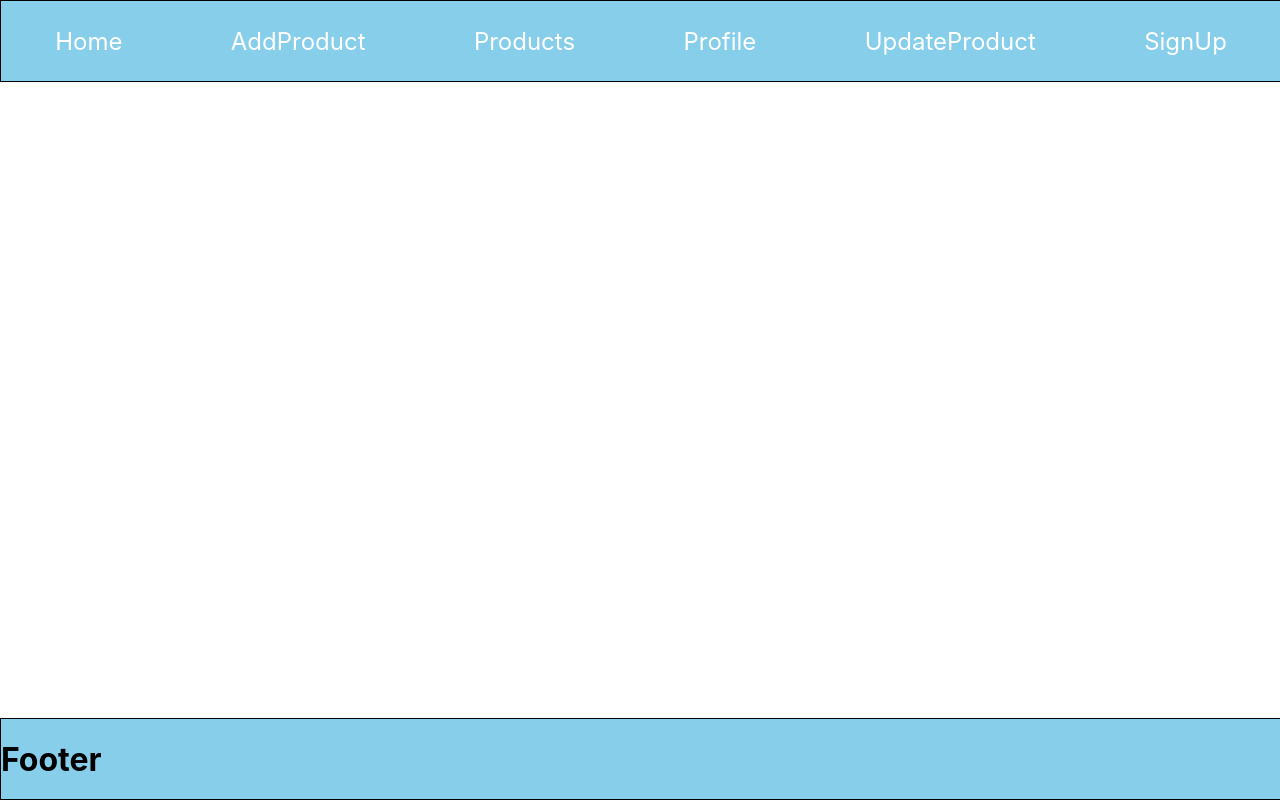
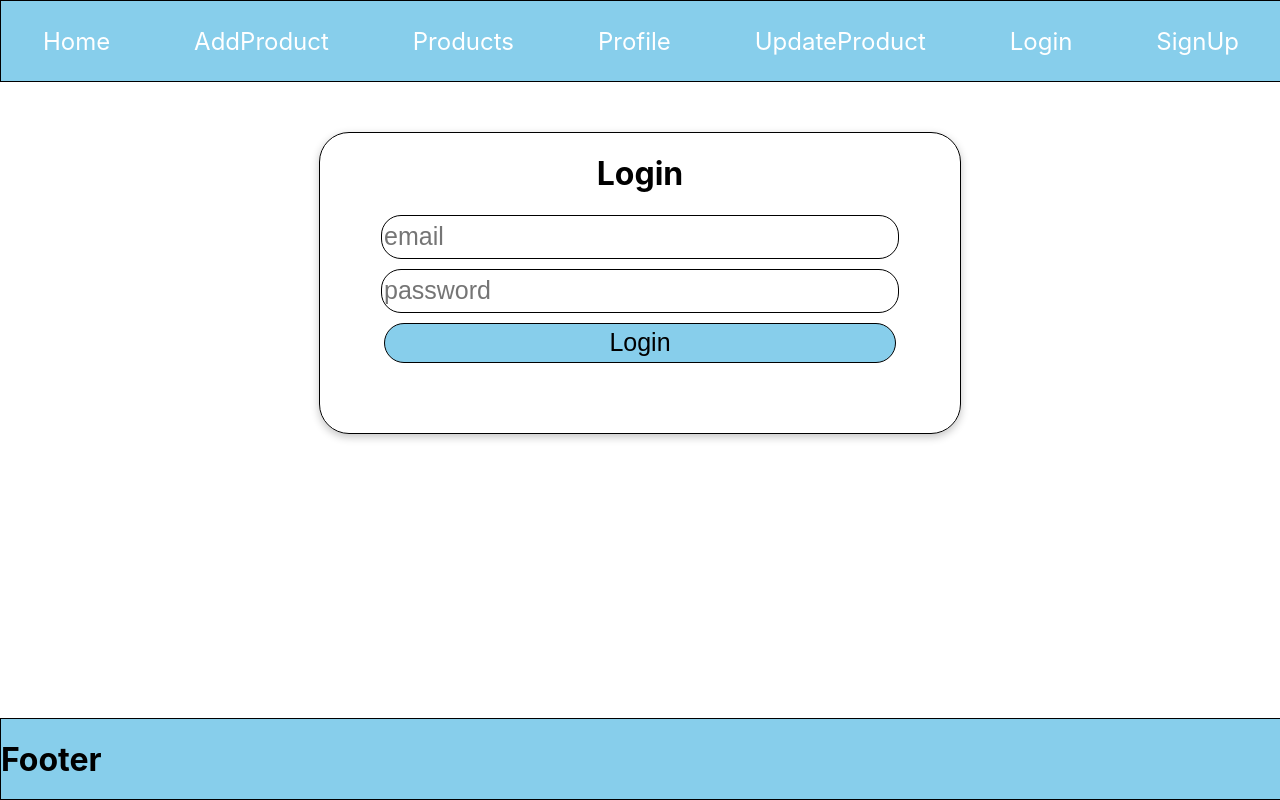
Before and after one commit to sgovind158/Project, a React (Create React App) app in the folder NodeE_Dashboard/frontend/: page /login in a window 1280 px wide. Built offline with nearby package versions, Linux system fonts and the light colour scheme.

Commit message:
login ui done

```diff
--- /dev/null
+++ b/NodeE_Dashboard/frontend/src/Componets/Login.jsx
@@ -0,0 +1,22 @@
+import React, { useState } from 'react'
+import login from "./StyleComponets/login.module.css"
+
+const Login = () => {
+    const [email,setEmail] = useState("")
+    const [password,setPassword] = useState("")
+
+    const handleLoginFun = ()=>{
+  console.log(email,password)
+    }
+  return (
+    <div className={login.loginDiv}>
+     <h1>Login</h1>
+
+     <input type="text" placeholder='email' value={email} onChange={(e)=>setEmail(e.target.value)}/>
+     <input type="password" placeholder='password' value={password} onChange={(e)=>setPassword(e.target.value)}/>
+     <button onClick={handleLoginFun}>Login</button>
+    </div>
+  )
+}
+
+export default Login
--- a/NodeE_Dashboard/frontend/src/Componets/Navbar.jsx
+++ b/NodeE_Dashboard/frontend/src/Componets/Navbar.jsx
@@ -18,6 +18,7 @@ const Navbar = () => {
         <Link to='/products'>Products</Link>
         <Link to='/profile'>Profile</Link>
         <Link to='/update' >UpdateProduct</Link>
+        <Link to='/login' >Login</Link>
         {auth?<Link to='/signup' onClick={logout} >Logout</Link>:<Link to='/signup' >SignUp</Link>}
 
 
--- /dev/null
+++ b/NodeE_Dashboard/frontend/src/Componets/StyleComponets/login.module.css
@@ -0,0 +1,60 @@
+.loginDiv{
+    width: 50%;
+   height: 300px;
+   border: 1px solid black;
+   box-shadow: rgba(0, 0, 0, 0.24) 0px 3px 8px;
+   margin: auto;
+   margin-top: 50px;
+   border-radius: 30px;
+}
+
+.loginDiv>:nth-child(n){
+    display: block;
+
+}
+
+.loginDiv>:nth-child(1){
+    /* background-color: black; */
+    text-align: center;
+
+
+
+}
+
+.loginDiv>:nth-child(2){
+    /* background-color: black; */
+    /* text-align: center; */
+    margin: auto;
+    width: 80%;
+    height: 40px;
+    border: 1px solid black;
+    border-radius: 20px;
+    font-size: 25px;
+
+}
+
+.loginDiv>:nth-child(3){
+    /* background-color: black; */
+    margin: auto;
+    width: 80%;
+    height: 40px;
+    border: 1px solid black;
+    border-radius: 20px;
+    font-size: 25px;
+    margin-top: 10px;
+}
+
+
+
+.loginDiv>:nth-child(4){
+    /* background-color: black; */
+    margin: auto;
+    width: 80%;
+    height: 40px;
+    border: 1px solid black;
+    border-radius: 20px;
+    font-size: 25px;
+    background-color: skyblue;
+    margin-top: 10px;
+
+}
--- a/NodeE_Dashboard/frontend/src/Pages/MainRoutes.jsx
+++ b/NodeE_Dashboard/frontend/src/Pages/MainRoutes.jsx
@@ -1,5 +1,6 @@
 import React from "react";
 import { Routes, Route } from "react-router-dom";
+import Login from "../Componets/Login";
 import ReqAuth from "../Componets/ReqAuth";
 import SignUp from "../Componets/SignUp";
 import AddProduct from "./AddProduct";
@@ -45,7 +46,7 @@ const MainRoutes = () => {
           </ReqAuth>
         }
       />
-      <Route path="/update" element={<UpdateProduct />} />
+
 
       {auth? <Route path="/logout" element={
           <ReqAuth>
@@ -53,7 +54,8 @@ const MainRoutes = () => {
           </ReqAuth>
         }/>: <Route path="/signup" element={<SignUp />} />}
 
-
+     <Route path="/update" element={<UpdateProduct />} />
+     <Route path="/login" element={<Login/>} />
     </Routes>
   );
 };
```
